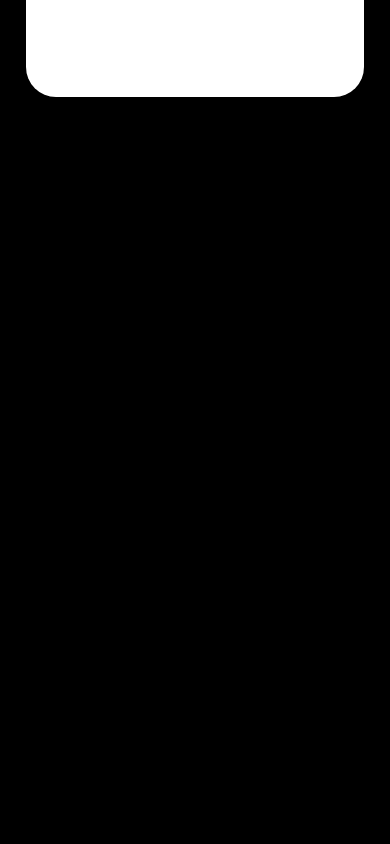
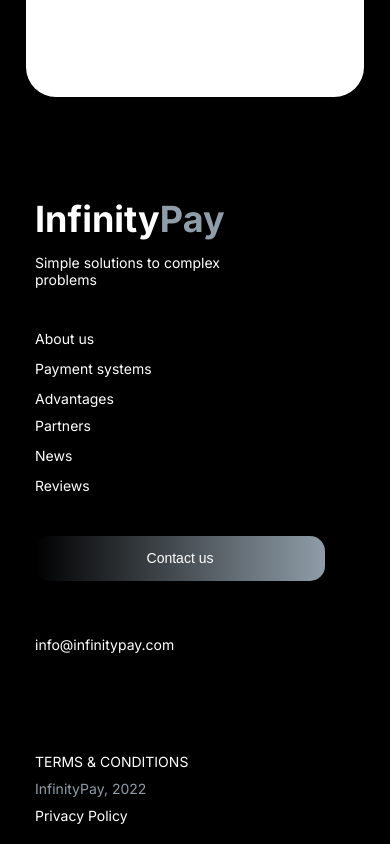
Before and after one commit to madixanov/InfinityPay, a React (Vite) app: page / in a window 390 px wide. Shown: the part 7386-8230 px from the top of the page. Before the commit the page ends 7583 px from the top, so only its background shows below. Built offline with nearby package versions, Linux system fonts and the light colour scheme.

Commit message:
Adapting for devices

```diff
--- a/src/components/09-Footer/Footer.css
+++ b/src/components/09-Footer/Footer.css
@@ -117,3 +117,188 @@
   font-weight: 400;
   align-self: end;
 }
+
+@media (max-width: 1200px) {
+  .footer {
+    padding-bottom: 20px;
+  }
+
+  .logo-f2 {
+    font-size: 14px;
+  }
+
+  .left-cont p {
+    font-size: 16px;
+  }
+
+  .right-cont {
+    margin-bottom: 32px;
+  }
+
+  .right-cont p {
+    font-size: 16px;
+  }
+
+  .nav-links-container {
+    justify-content: space-between;
+    align-items: start;
+    flex-wrap: wrap;
+    gap: 50px;
+  }
+
+  .contact-cont {
+    justify-content: center;
+    align-items: center;
+    width: 100%;
+    height: auto;
+  }
+
+  .contact-cont p {
+    font-size: 16px;
+    align-self: unset;
+    text-align: unset;
+  }
+
+  .contact-cont button {
+    width: 380px;
+    height: 45px;
+    font-size: 16px;
+  }
+
+  .rules-container {
+    flex-direction: row;
+    justify-content: space-between;
+    align-items: start;
+    gap: 10px;
+  }
+
+  .rules-container p {
+    font-size: 16px;
+  }
+}
+
+@media (max-width: 800px) {
+  .footer {
+    padding-bottom: 20px;
+  }
+
+  .logo-f2 {
+    font-size: 14px;
+  }
+
+  .left-cont {
+    margin-top: 32px;
+  }
+
+  .left-cont p {
+    font-size: 16px;
+  }
+
+  .right-cont {
+    margin-bottom: 32px;
+  }
+
+  .right-cont p {
+    font-size: 16px;
+  }
+
+  .nav-links-container {
+    flex-direction: column;
+    justify-content: start;
+    align-items: start;
+    gap: 10px;
+  }
+
+  .contact-cont {
+    justify-content: start;
+    align-items: start;
+    width: 380px;
+    height: auto;
+  }
+
+  .contact-cont p {
+    font-size: 16px;
+    align-self: unset;
+    text-align: unset;
+  }
+
+  .contact-cont button {
+    width: 380px;
+    height: 45px;
+    font-size: 16px;
+  }
+
+  .rules-container {
+    flex-direction: column;
+    justify-content: start;
+    align-items: start;
+    gap: 10px;
+  }
+
+  .rules-container p {
+    font-size: 16px;
+  }
+}
+
+@media (max-width: 450px) {
+  .footer {
+    padding-bottom: 20px;
+  }
+
+  .logo-f2 {
+    font-size: 14px;
+  }
+
+  .left-cont {
+    margin-top: 32px;
+  }
+
+  .left-cont p {
+    font-size: 14px;
+  }
+
+  .right-cont {
+    margin-bottom: 32px;
+  }
+
+  .right-cont p {
+    font-size: 14px;
+  }
+
+  .nav-links-container {
+    flex-direction: column;
+    justify-content: start;
+    align-items: start;
+    gap: 10px;
+  }
+
+  .contact-cont {
+    justify-content: start;
+    align-items: start;
+    width: 290px;
+    height: auto;
+  }
+
+  .contact-cont p {
+    font-size: 14px;
+    align-self: unset;
+    text-align: unset;
+  }
+
+  .contact-cont button {
+    width: 290px;
+    height: 45px;
+    font-size: 14px;
+  }
+
+  .rules-container {
+    flex-direction: column;
+    justify-content: start;
+    align-items: start;
+    gap: 10px;
+  }
+
+  .rules-container p {
+    font-size: 14px;
+  }
+}
--- a/src/pages/HomePage/Home.jsx
+++ b/src/pages/HomePage/Home.jsx
@@ -7,7 +7,7 @@
     <>
       <Header />
       <Main />
-      {/* <Footer /> */}
+      <Footer />
     </>
   )
 }
```
